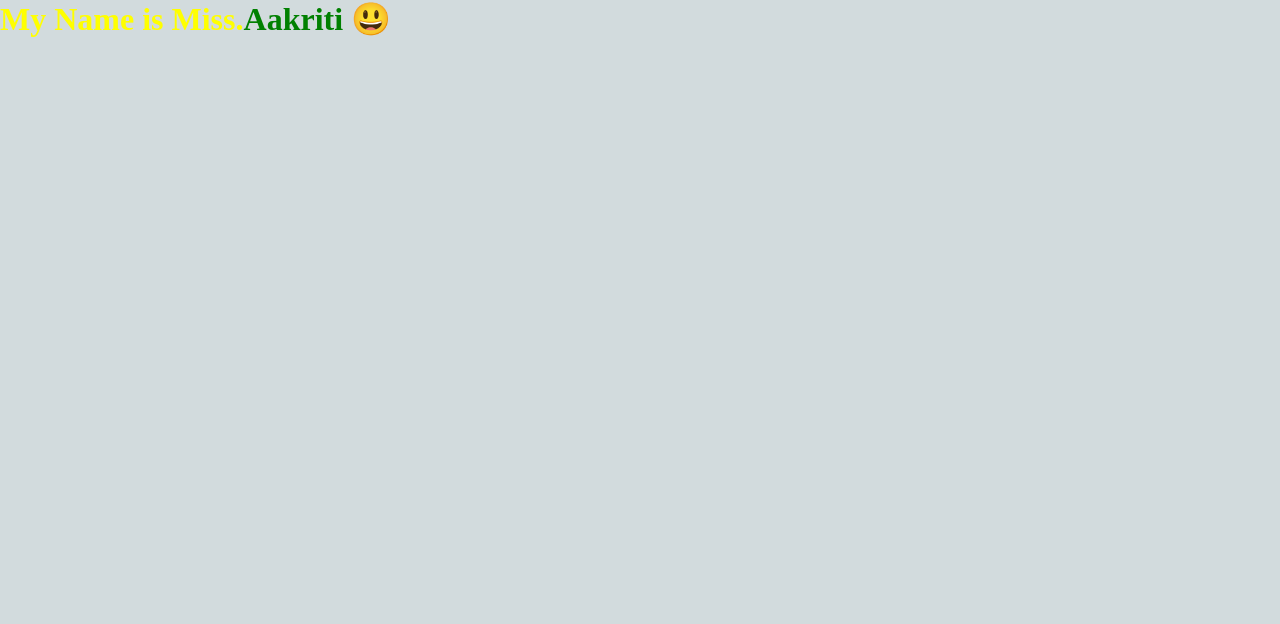
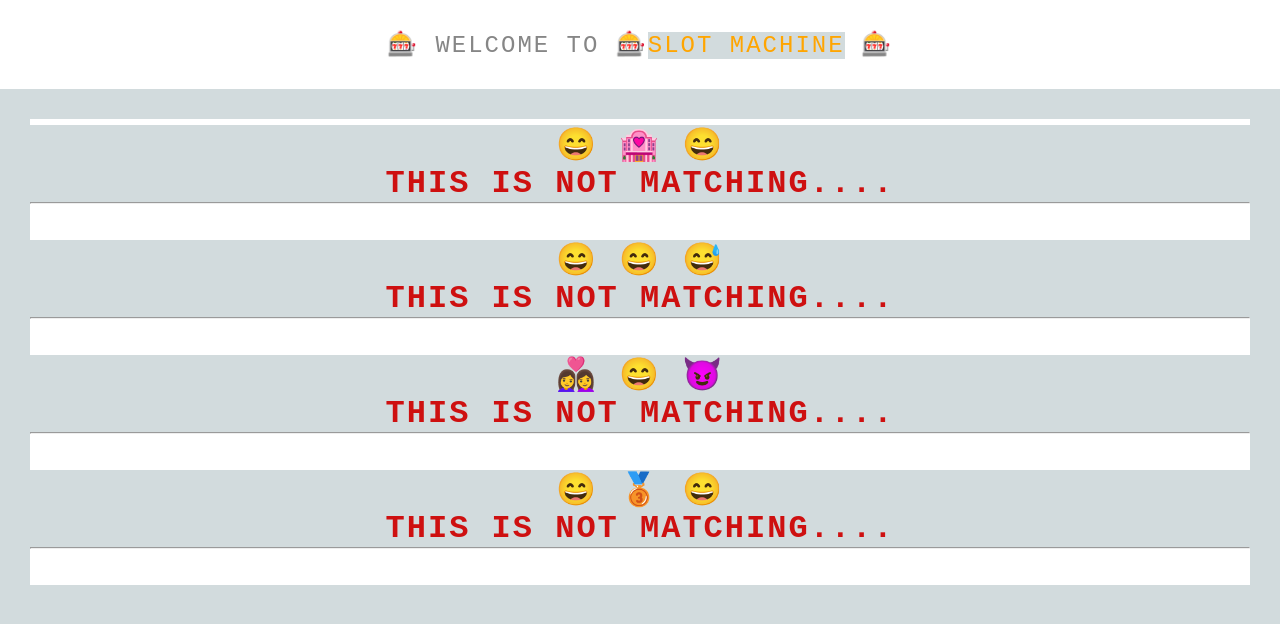
Before and after one commit to Aakriti0108/react.js, a React (Create React App) app: page / in a window 1280 px wide. Shown: the top 624 px of the page. Built offline with nearby package versions, Linux system fonts and the light colour scheme.

Commit message:
Game Machine

```diff
--- a/src/App.jsx
+++ b/src/App.jsx
@@ -171,11 +171,25 @@
 
 // video 29
 
-import React from "react";
+// import React from "react";
+
+// const App = () =>{
+//     let x ="Aakriti 😃";
+
+//     return <h1 style={{color:"yellow"}}> My Name is Miss.<span style={{color:"green"}}>{x}</span></h1>
+// }
+// export default App;
+
+// video 28
+
+import React  from "react";
 
 const App = () =>{
-    let x ="Aakriti 😃";
+   return (
+            <>
 
-    return <h1 style={{color:"yellow"}}> My Name is Miss.<span style={{color:"green"}}>{x}</span></h1>
-}
+            </>
+   );
+};
+
 export default App;
--- a/src/index.css
+++ b/src/index.css
@@ -9,7 +9,6 @@
 
 .heading_style{
   padding: 30px 0;
-  text-align: centre;
   font-family:'Courier New', Courier, monospace;
   text-transform: uppercase;
   font-size: 13px;
@@ -19,6 +18,38 @@
   background-color: #fff;
   font-size:1.5rem;
   margin-bottom: 30px;
+  text-align: center;
+  justify-content: center;
+  align-items: center;
+}
+
+.slot-machine{
+  padding: 3px 0;
+  font-family:'Courier New', Courier, monospace;
+  text-transform: uppercase;
+  font-size: 13px;
+  letter-spacing: 2px;
+  font-weight: 50;
+  color:#ce1010;
+  background-color: #fff;
+  font-size:1rem;
+  margin-bottom: 30px;
+  text-align: center;
+  justify-content: center;
+  align-items: center;
+}
+
+.sloting{
+  padding: 3px 0;
+  font-family:'Courier New', Courier, monospace;
+  text-transform: uppercase;
+  font-size: 13px;
+  letter-spacing: 2px;
+  font-weight: 50;
+  color:#ce1010;
+  background-color: #fff;
+  font-size:1rem;
+  margin: 30px;
   text-align: center;
   justify-content: center;
   align-items: center;
--- a/src/index.js
+++ b/src/index.js
@@ -417,10 +417,19 @@
 
 // video 26
 
+// import React from 'react';
+// import ReactDOM from 'react-dom';
+// import './index.css';
+// import App from "./App";
+
+// ReactDOM.render(
+//     <App/>,document.getElementById("root"));
+
+// video 27
+
 import React from 'react';
 import ReactDOM from 'react-dom';
-import './index.css';
-import App from "./App";
+import "./index.css";
+import Slot from "./slot";
 
-ReactDOM.render(
-    <App/>,document.getElementById("root"));
+ReactDOM.render(<Slot />,document.getElementById("root"));
--- /dev/null
+++ b/src/slot.jsx
@@ -0,0 +1,56 @@
+import React from 'react';
+
+
+const SlotMachine =(props)=>{
+     let x = props.x;
+     let y =  props.y;
+     let z = props.z;
+
+      if( x===y && y===z)
+      {
+        return(
+            <>
+            <div className='slot-machine'>
+              <h1>
+                {x} {y} {z}
+              </h1>
+              <h1> This is matching....</h1>
+              <hr />
+            </div>
+            </>
+        )
+      }
+      else
+      {
+        return(
+            <>
+            <div className='slot-machine'>
+              <h1>
+                {x} {y} {z}
+              </h1>
+              <h1> This is not matching....</h1>
+              <hr />
+            </div>
+            </>
+        )
+      }
+}
+
+const Slot = () =>{
+
+    return (
+        <>
+        <h1 className='heading_style'> 🎰 WELCOME TO 🎰<span style={{color:"orange"}}>Slot Machine</span> 🎰</h1>
+
+            <div className='sloting'>
+            <SlotMachine x='😄' y='🏩' z='😄'  />
+            <SlotMachine x='😄' y='😄' z= '😅'/>
+            <SlotMachine x='👩‍❤️‍👩' y='😄' z='😈' />
+            <SlotMachine x='😄' y='🥉' z='😄'/>
+            </div>
+
+        </>
+    )
+};
+
+export default  Slot;
```
